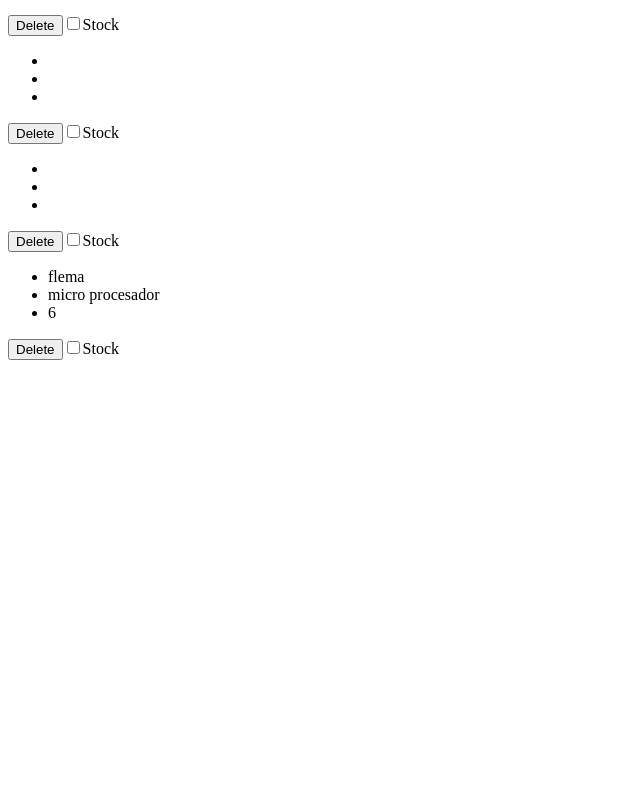
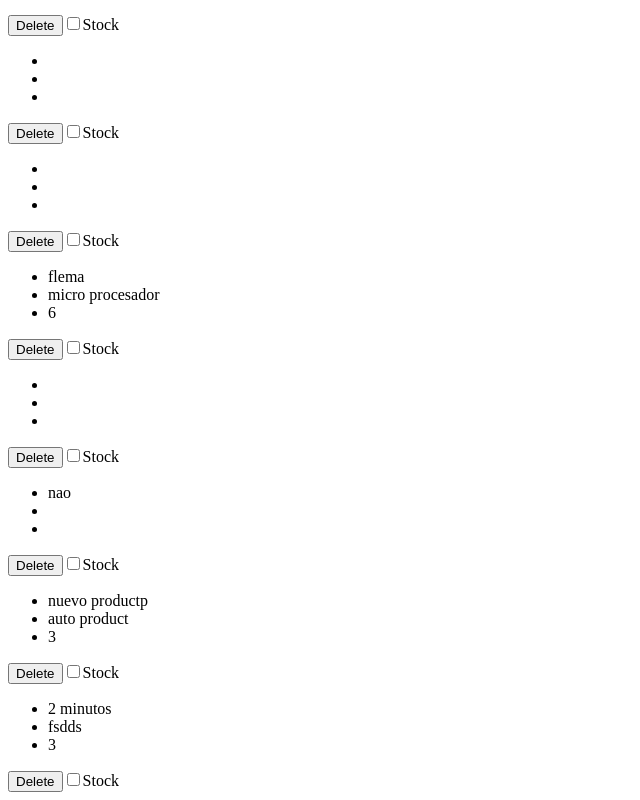
Before and after one commit to pyvan23/react-query, a React (Vite) app: page / in a window 1280 px wide. Shown: the part 1253-2053 px from the top of the page, without its empty margins (0-640 px from the left). Before the commit the page ends 1621 px from the top, so only its background shows below. Built offline with nearby package versions, Linux system fonts and the light colour scheme; data requests are answered from the project's data file.

Commit message:
usequery invalid queries

```diff
--- a/db/products.json
+++ b/db/products.json
@@ -94,6 +94,34 @@
       "price": "6",
       "stock": true,
       "id": 14
+    },
+    {
+      "name": "",
+      "description": "",
+      "price": "",
+      "stock": true,
+      "id": 15
+    },
+    {
+      "name": "nao",
+      "description": "",
+      "price": "",
+      "stock": true,
+      "id": 16
+    },
+    {
+      "name": "nuevo productp",
+      "description": "auto product",
+      "price": "3",
+      "stock": true,
+      "id": 17
+    },
+    {
+      "name": "2 minutos",
+      "description": "fsdds",
+      "price": "3",
+      "stock": true,
+      "id": 18
     }
   ]
 }
--- a/src/components/ProductsForm.jsx
+++ b/src/components/ProductsForm.jsx
@@ -1,20 +1,32 @@
-import { useMutation } from "@tanstack/react-query";
+import { useMutation, useQueryClient } from "@tanstack/react-query";
 import { postProducts } from "../api/productsApi";
 
+
 export const ProductsForm = () => {
-  const addProductMutation = useMutation({ mutationFn: postProducts });
 
-  const handleSubmit = ( e ) => {
+  const queryClient = useQueryClient();
+
+  const addProductMutation = useMutation({
+    mutationFn: postProducts,
+     onSuccess: () => {
+      queryClient.invalidateQueries('products')
+      console.log('el producto se agrego')
+    }
+  });
+
+
+  const handleSubmit = (e) => {
 
     e.preventDefault();
-    const formData = new FormData( e.target );
-    const products = Object.fromEntries( formData );
-    addProductMutation.mutate({ ...products, stock:true   });
+    const formData = new FormData(e.target);
+    const products = Object.fromEntries(formData);
+    addProductMutation.mutate({ ...products, stock: true });
+
 
   };
 
   return (
-    <form onSubmit={ handleSubmit } action="text">
+    <form onSubmit={handleSubmit} action="text">
       <label htmlFor="name">name</label>
       <input type="text" id="name" name="name" />
       <label htmlFor="description">Description</label>
```
